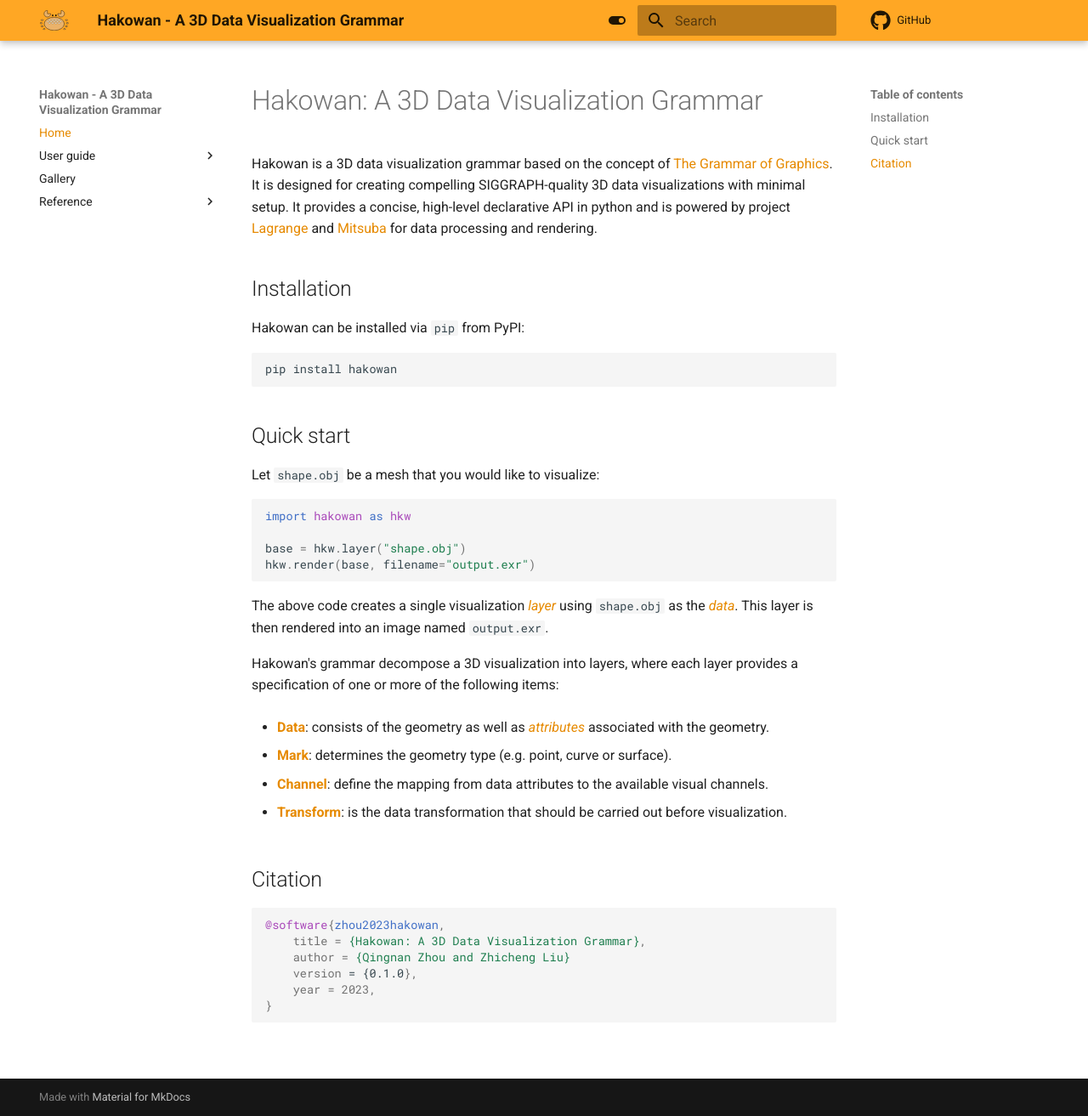
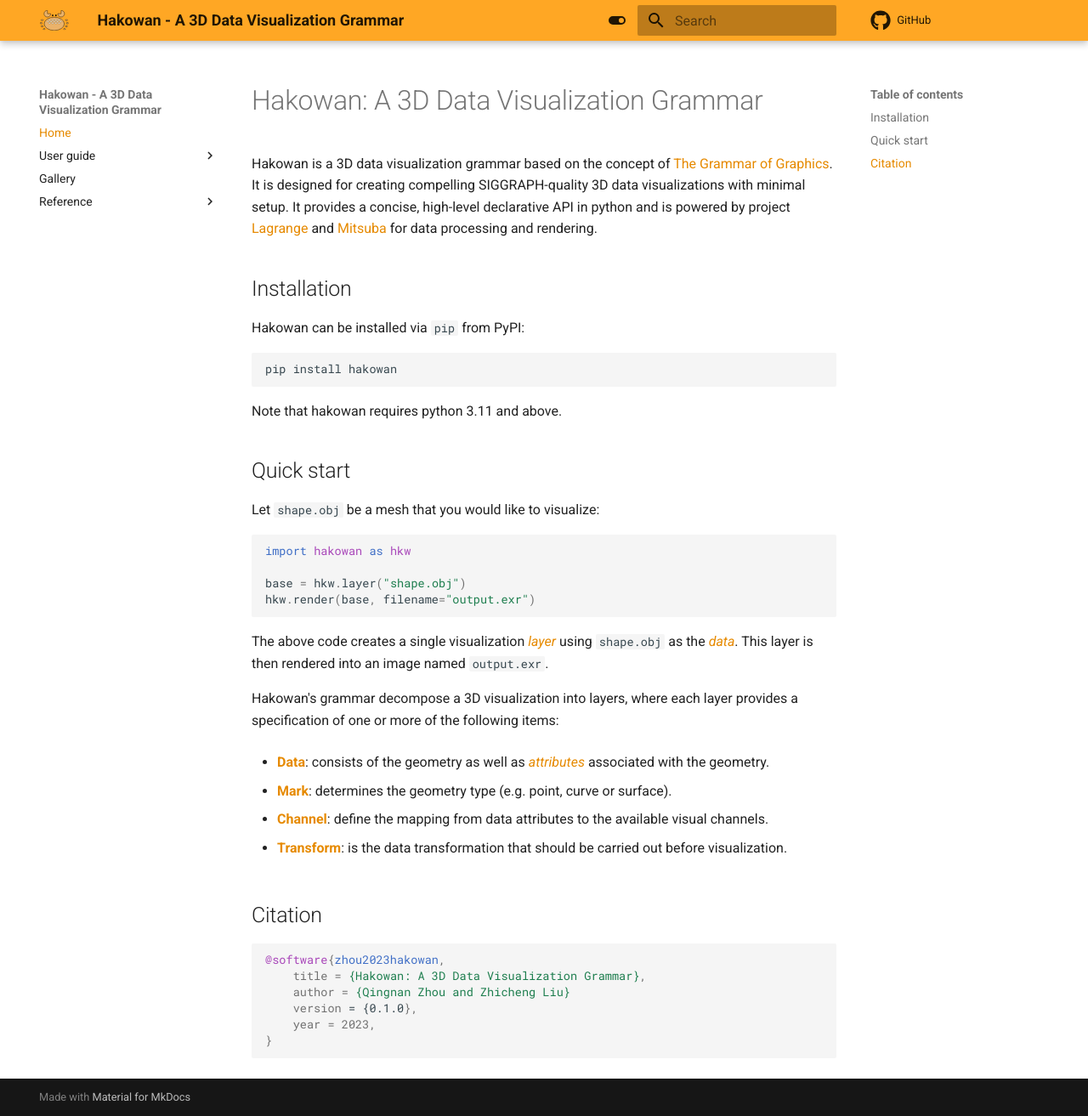
Before and after one commit to Hakowan/hakowan, an MkDocs documentation site: the page built from docs/index.md, in a window 1280 px wide and 1313 px high. Shown: the whole window at 85% size. Built offline with MkDocs 1.6.1 and Material for MkDocs 9.7.7, drawn with Linux system fonts in a browser that asks for light colours; comment, search, counter and statistics services are not loaded.

Commit message:
Update doc.

````diff
--- a/docs/index.md
+++ b/docs/index.md
@@ -15,6 +15,8 @@
 ``` sh
 pip install hakowan
 ```
+
+Note that hakowan requires python 3.11 and above.
 
 ## Quick start
 
````
